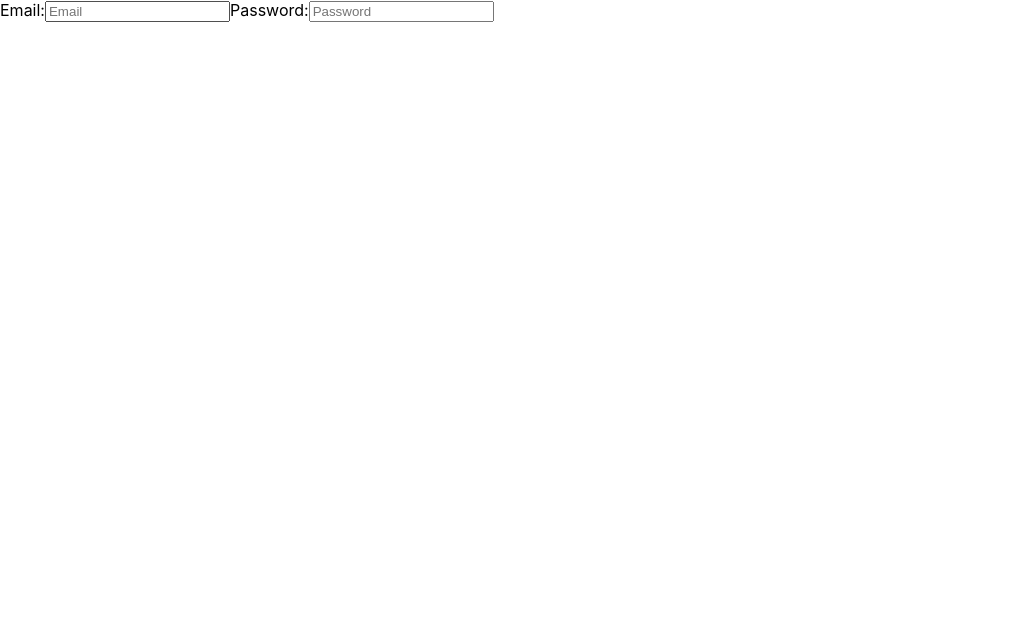
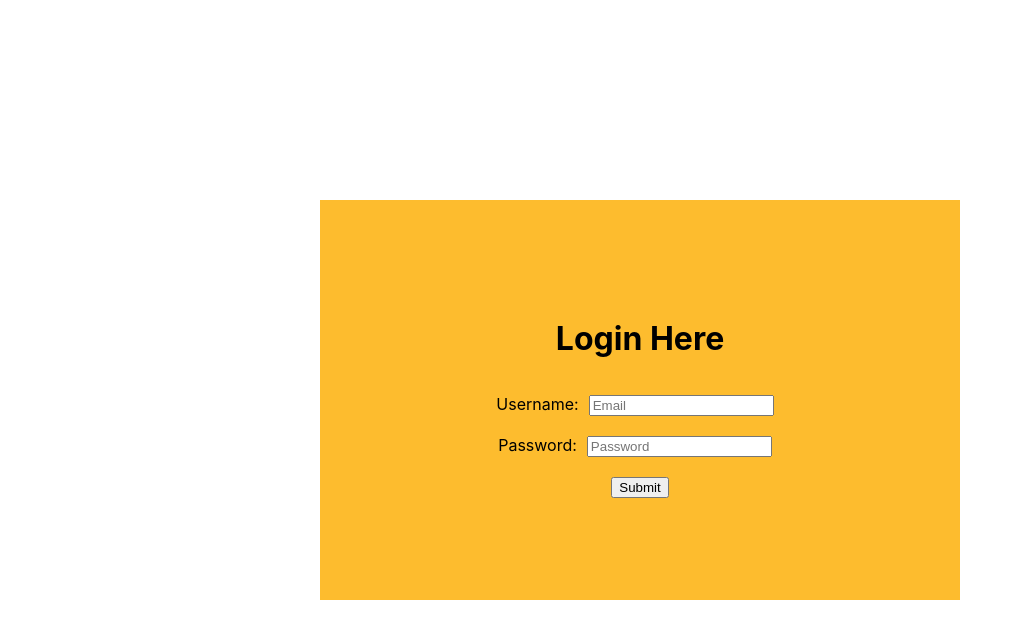
Before and after one commit to rae-107/meal-metrics, a React (Create React App) app: page / in a window 1280 px wide. Shown: the top 638 px of the page, without its empty margins (0-1022 px from the left). Built offline with nearby package versions, Linux system fonts and the light colour scheme.

Commit message:
Add login functionality

```diff
--- a/src/components/LoginForm/LoginForm.css
+++ b/src/components/LoginForm/LoginForm.css
@@ -1 +1,27 @@
-/*# sourceMappingURL=LoginForm.css.map */
+.login-page {
+  display: flex;
+  justify-content: center;
+  align-items: center;
+  height: 100vh;
+  width: 100vw;
+  text-align: center;
+}
+
+.login-form {
+  width: 50vw;
+  height: 50vh;
+  background-color: #FDBC2E;
+  display: flex;
+  flex-direction: column;
+  justify-content: center;
+  align-items: center;
+}
+
+.login-here {
+  font-size: 2em;
+}
+
+.login-inputs,
+.login-button {
+  margin: 10px;
+}/*# sourceMappingURL=LoginForm.css.map */
--- a/src/components/LoginForm/LoginForm.js
+++ b/src/components/LoginForm/LoginForm.js
@@ -2,25 +2,40 @@ import { useState } from "react";
 import "./LoginForm.css";
 
 export const LoginForm = () => {
-  const [email, setEmail] = useState("");
+  const [username, setUsername] = useState("");
   const [password, setPassword] = useState("");
 
+  const getUser = async (e) => {
+    e.preventDefault()
+    console.log(username)
+    const res = await fetch(`http://localhost:8080/user/${username}`)
+    const data = await res.json()
+    if (data.password === password) {
+      console.log(data)
+    }
+    setUsername('')
+    setPassword('')
+  }
+
   return (
-    <>
-      <form>
-        <label>
-          Email:
+    <section className="login-page">
+      <form className="login-form">
+        <h1 className="login-here" >Login Here</h1>
+        <label className="login-label" >
+          Username:
           <input
+            className="login-inputs"
             type="text"
-            value={email}
-            name="email"
-            onChange={(e) => setEmail(e.target.value)}
+            value={username}
+            name="username"
+            onChange={(e) => setUsername(e.target.value)}
             placeholder="Email"
           />
         </label>
-        <label>
+        <label className="login-label" >
           Password:
           <input
+            className="login-inputs"
             type="text"
             value={password}
             name="password"
@@ -28,7 +43,8 @@ export const LoginForm = () => {
             placeholder="Password"
           />
         </label>
+        <button className="login-button" onClick={(e) =>getUser(e)}>Submit</button>
       </form>
-    </>
+    </section>
   );
 };
--- a/src/components/LoginForm/LoginForm.scss
+++ b/src/components/LoginForm/LoginForm.scss
@@ -1 +1,29 @@
 @use "../../abstract/styles" as *;
+
+.login-page {
+  display: flex;
+  justify-content: center;
+  align-items: center;
+  height: 100vh;
+  width: 100vw;
+  text-align: center;
+}
+
+.login-form {
+  width: 50vw;
+  height: 50vh;
+  background-color: $yellow;
+  display: flex;
+  flex-direction: column;
+  justify-content: center;
+  align-items: center;
+}
+
+.login-here {
+  font-size: $h1Font;
+}
+
+.login-inputs,
+.login-button {
+  margin: 10px;
+}
```
Also changed, not shown: 1 other file (tests, documents, lock files or other folders).
